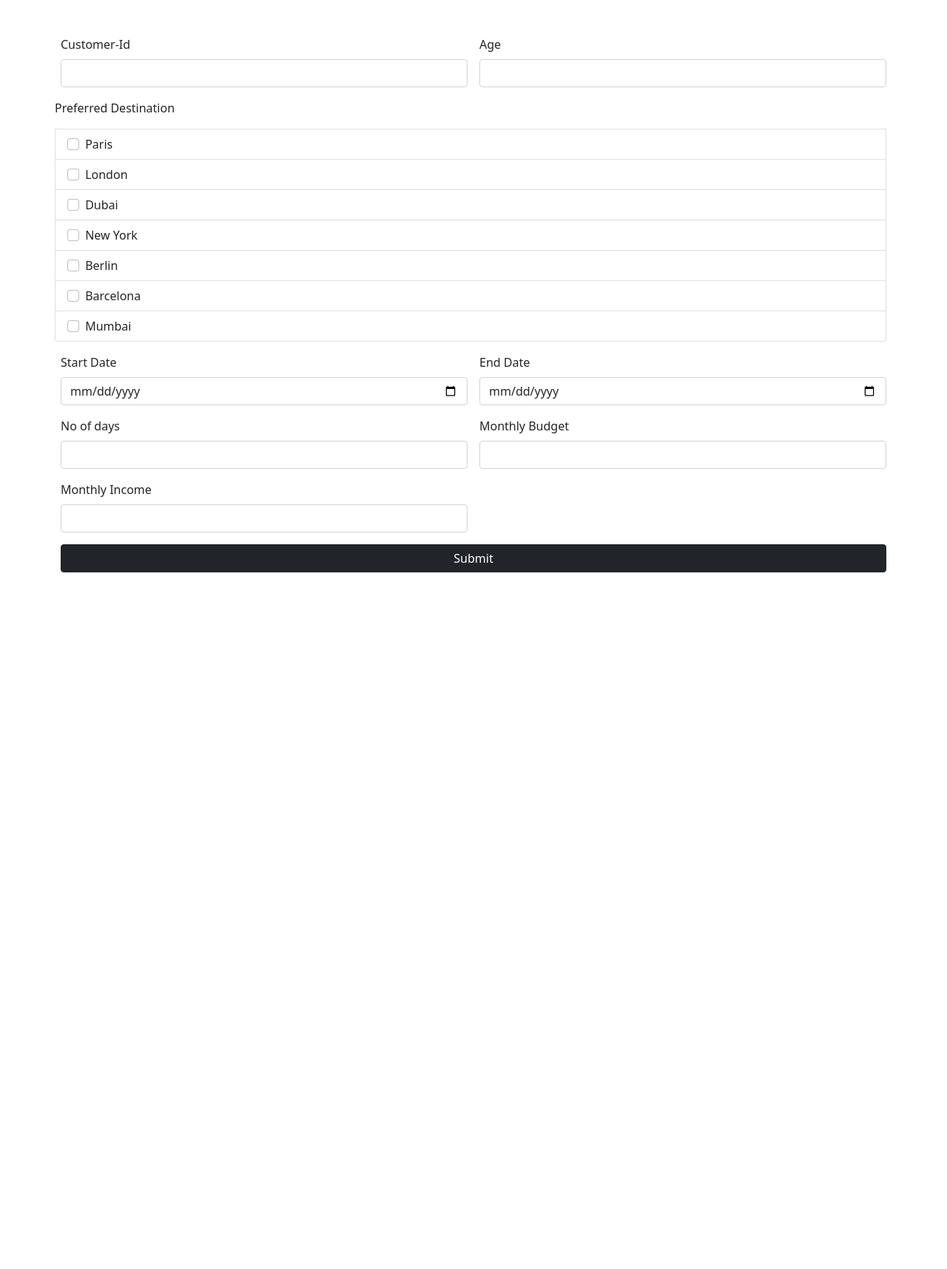
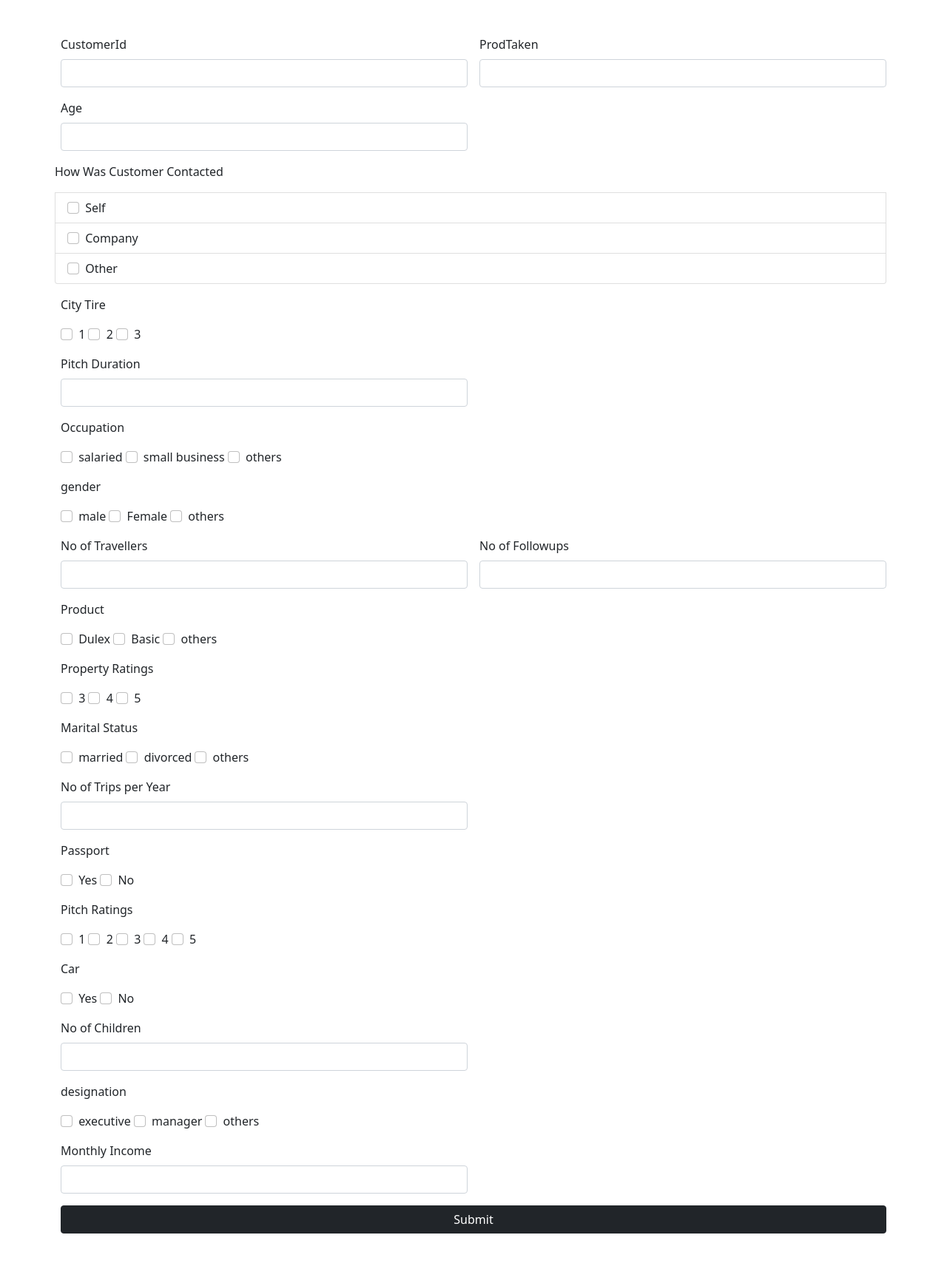
Before and after one commit to yashjtorreto/MI-PROJECT, a Flask app: template ml minip/templates/MyTrip.html in a window 1280 px wide. Shown: the whole page at 74% size. Before the commit the page ends 774 px from the top, so only its background shows below. Run offline with Flask 2, Linux system fonts and the light colour scheme; the template is opened without the code that fills it, so the values that code supplies are empty; parts of the project's set-up code (start-up, migrations or seed data) failed here and were passed over.

Commit message:
Add files via upload

```diff
--- a/ml minip/app.py
+++ b/ml minip/app.py
@@ -1,3 +1,4 @@
+from msilib.schema import Property
 from flask import Flask, render_template, request
 import pickle
 import numpy as np
@@ -5,16 +6,33 @@ model = pickle.load(open('travelo.pkl', 'rb'))
 
 app = Flask(__name__)
 
-@app.route('/',methods=['POST'])
+@app.route('/',methods=['GET'])
 def helloworld():
     return render_template('MyTrip.html')
 
-@app.route('/MyTrip_predict',methods=['POST'])
-def insurance():
+@app.route('/next_predict',methods=['POST'])
+def travel():
+    CustomerId=request.form['CustomerId']
+    ProdTaken=request.form['ProdTaken']
     Age=request.form['Age']
+    HowwasCustomerContacted=request.form['How was Customer Contacted']
+    CityTire=request.form['City Tire']
+    PitchDuration=request.form['Pitch Duration']
+    occupation=request.form['occupation']
+    gender=request.form['gender']
+    NoofTravellers=request.form['No of Travellers']
+    Product=request.form['Product']
+    PropertyRatings=request.form['Property Ratings']
+    MaritalStatus=request.form['Marital Status']
+    NoofTripsperYear=request.form['No of Trips per Year']
+    Passport=request.form['Passport']
+    PitchRatings=request.form['Pitch Ratings']
+    Car=request.form['Car']
+    NoofChildren=request.form['No of Children']
+    designation=request.form['designation']
     MonthlyIncome=request.form['Monthly Income']
 
-    arr = np.array([[Age,MonthlyIncome]])
+    arr = np.array([[CustomerId,ProdTaken,Age,HowwasCustomerContacted,CityTire,PitchDuration,occupation,gender,NoofTravellers,Product,PropertyRatings,MaritalStatus,Passport,PitchRatings,Car,NoofChildren,designation,MonthlyIncome,NoofTripsperYear]])
 
     pred = model.predict(arr)
 
--- a/ml minip/templates/MyTrip.html
+++ b/ml minip/templates/MyTrip.html
@@ -16,71 +16,222 @@
 <body>
 
     <div class="container my-5">
-        <form action='/next.html' class="row g-3"  method="post">
+        <form action='/next_predict' class="row g-3"  method="post">
             <div class="col-md-6">
-                <label for="name" class="form-label">Customer-Id</label>
-                <input type="text" class="form-control" id="name" name="name">
+                <label for="name" class="form-label">CustomerId</label>
+                <input type="text" class="form-control" id="CustomerId" name="CustomerId">
             </div>
+
+        <div class="col-md-6">
+                <label for="name" class="form-label">ProdTaken</label>
+                <input type="text" class="form-control" id="ProdTaken" name="ProdTaken">
+        </div>
+
             <div class="col-md-6">
                 <label for="Age" class="form-label">Age</label>
                 <input type="Age" class="form-control" id="Age" name="Age">
             </div>
 
-
         <div class="list-group">
-                <p>Preferred Destination</p>
+                <p>How Was Customer Contacted</p>
                 <label class="list-group-item">
-                    <input class="form-check-input me-1" type="checkbox" value="paris">
-                    Paris
+                    <input class="form-check-input me-1" type="checkbox" value="Self">
+                    Self
                 </label>
                 <label class="list-group-item">
-                    <input class="form-check-input me-1" type="checkbox" value="london">
-                    London
+                    <input class="form-check-input me-1" type="checkbox" value="Company">
+                    Company
                 </label>
                 <label class="list-group-item">
-                    <input class="form-check-input me-1" type="checkbox" value="dubai">
-                    Dubai
-                </label>
-                <label class="list-group-item">
-                    <input class="form-check-input me-1" type="checkbox" value="newyork">
-                    New York
-                </label>
-                <label class="list-group-item">
-                    <input class="form-check-input me-1" type="checkbox" value="berlin">
-                    Berlin
-                </label>
-                <label class="list-group-item">
-                    <input class="form-check-input me-1" type="checkbox" value="barcelona">
-                    Barcelona
-                </label>
-                <label class="list-group-item">
-                    <input class="form-check-input me-1" type="checkbox" value="mumbai">
-                    Mumbai
+                    <input class="form-check-input me-1" type="checkbox" value="Other">
+                    Other
             </label>
         </div>
 
-
-            <div class="col-md-6">
-                <label for="startDate" class="form-label">Start Date</label>
-                <input type="date" class="form-control" name="startDate">
+        <div class="City">
+            <p>City Tire</p>
+            <label class="City">
+                <input class="form-check-input me-1" type="checkbox" value="1">
+                1
+            </label>
+            <label class="City">
+                <input class="form-check-input me-1" type="checkbox" value="2">
+                2
+            </label>
+            <label class="City">
+                <input class="form-check-input me-1" type="checkbox" value="3">
+                3
+        </label>
         </div>
 
         <div class="col-md-6">
-                <label for="endDate" class="form-label">End Date</label>
-                <input type="date" class="form-control" name="endDate">
+            <label for="Pitch Duration" class="form-label">Pitch Duration</label>
+            <input type="Age" class="form-control" id="Pitch Duration" name="Pitch Duration">
+        </div>
+
+        <div class="Occupation">
+            <p>Occupation</p>
+            <label class="Occupation">
+                <input class="form-check-input me-1" type="checkbox" value="salaried">
+                salaried
+            </label>
+            <label class="Occupation">
+                <input class="form-check-input me-1" type="checkbox" value="small business">
+                small business
+            </label>
+            <label class="Occupation">
+                <input class="form-check-input me-1" type="checkbox" value="others">
+                others
+        </label>
+        </div>
+
+        <div class="gender">
+            <p>gender</p>
+            <label class="gender">
+                <input class="form-check-input me-1" type="checkbox" value="male">
+                male
+            </label>
+            <label class="gender">
+                <input class="form-check-input me-1" type="checkbox" value="Female">
+                Female
+            </label>
+            <label class="gender">
+                <input class="form-check-input me-1" type="checkbox" value="others">
+                others
+        </label>
         </div>
 
         <div class="col-md-6">
-                <label for="No of days" class="form-label">No of days</label>
-                <input type="No of days" class="form-control" id="No of days" name="No of days">
+            <label for="Pitch Duration" class="form-label">No of Travellers</label>
+            <input type="Age" class="form-control" id="Pitch Duration" name="Pitch Duration">
         </div>
 
+        <div class="col-md-6">
+            <label for="Pitch Duration" class="form-label">No of Followups</label>
+            <input type="Age" class="form-control" id="Pitch Duration" name="Pitch Duration">
+        </div>
+
+        <div class="Product">
+            <p>Product</p>
+            <label class="gender">
+                <input class="form-check-input me-1" type="checkbox" value="Dulex">
+                Dulex
+            </label>
+            <label class="gender">
+                <input class="form-check-input me-1" type="checkbox" value="Basic">
+                Basic
+            </label>
+            <label class="gender">
+                <input class="form-check-input me-1" type="checkbox" value="others">
+                others
+        </label>
+        </div>
+
+        <div class="Ratings">
+            <p>Property Ratings</p>
+            <label class="Ratings">
+                <input class="form-check-input me-1" type="checkbox" value="1">
+                3
+            </label>
+            <label class="Ratings">
+                <input class="form-check-input me-1" type="checkbox" value="2">
+                4
+            </label>
+            <label class="Ratings">
+                <input class="form-check-input me-1" type="checkbox" value="3">
+                5
+        </label>
+        </div>
+
+        <div class="ms">
+            <p>Marital Status</p>
+            <label class="ms">
+                <input class="form-check-input me-1" type="checkbox" value="Dulex">
+                married
+            </label>
+            <label class="ms">
+                <input class="form-check-input me-1" type="checkbox" value="Basic">
+                divorced
+            </label>
+            <label class="ms">
+                <input class="form-check-input me-1" type="checkbox" value="others">
+                others
+        </label>
+        </div>
 
         <div class="col-md-6">
-                <label for="minBudget" class="form-label">Monthly Budget</label>
-                <input type="text" class="form-control" id="minBudget" name="minBudget">
+            <label for="Pitch Duration" class="form-label">No of Trips per Year</label>
+            <input type="Age" class="form-control" id="Pitch Duration" name="Pitch Duration">
         </div>
 
+        <div class="Passport">
+            <p>Passport</p>
+            <label class="Ratings">
+                <input class="form-check-input me-1" type="checkbox" value="Yes">
+                Yes
+            </label>
+            <label class="Ratings">
+                <input class="form-check-input me-1" type="checkbox" value="No">
+                No
+            </label>
+        </div>
+
+        <div class="pr">
+            <p>Pitch Ratings</p>
+            <label class="pr">
+                <input class="form-check-input me-1" type="checkbox" value="1">
+                1
+            </label>
+            <label class="pr">
+                <input class="form-check-input me-1" type="checkbox" value="2">
+                2
+            </label>
+            <label class="pr">
+                <input class="form-check-input me-1" type="checkbox" value="3">
+                3
+            </label>
+            <label class="pr">
+                <input class="form-check-input me-1" type="checkbox" value="4">
+                4
+            </label>
+            <label class="pr">
+                <input class="form-check-input me-1" type="checkbox" value="5">
+                5
+            </label>
+        </div>
+
+        <div class="car">
+            <p>Car</p>
+            <label class="car">
+                <input class="form-check-input me-1" type="checkbox" value="Yes">
+                Yes
+            </label>
+            <label class="car">
+                <input class="form-check-input me-1" type="checkbox" value="No">
+                No
+            </label>
+        </div>
+
+        <div class="col-md-6">
+            <label for="Pitch Duration" class="form-label">No of Children</label>
+            <input type="Age" class="form-control" id="Pitch Duration" name="Pitch Duration">
+        </div>
+
+        <div class="des">
+            <p>designation</p>
+            <label class="des">
+                <input class="form-check-input me-1" type="checkbox" value="executive">
+                executive
+            </label>
+            <label class="des">
+                <input class="form-check-input me-1" type="checkbox" value="manager">
+                manager
+            </label>
+            <label class="des">
+                <input class="form-check-input me-1" type="checkbox" value="others">
+                others
+        </label>
+        </div>
         <div class="col-md-6">
                 <label for="minBudget" class="form-label">Monthly Income</label>
                 <input type="text" class="form-control" id="Monthly Income" name="Monthly Income">
--- a/ml minip/templates/next.html
+++ b/ml minip/templates/next.html
@@ -4,9 +4,9 @@
     <meta charset="UTF-8">
     <meta http-equiv="X-UA-Compatible" content="IE=edge">
     <meta name="viewport" content="width=device-width, initial-scale=1.0">
-    <title>Document</title>
+    <title>Output</title>
 </head>
 <body>
-    <h1>{{data}}</h1>
+    <h1>The Predicted Amount for the trip is = {{data}}</h1>
 </body>
 </html>
```
Lines whose indentation alone changed are shown as unchanged.
